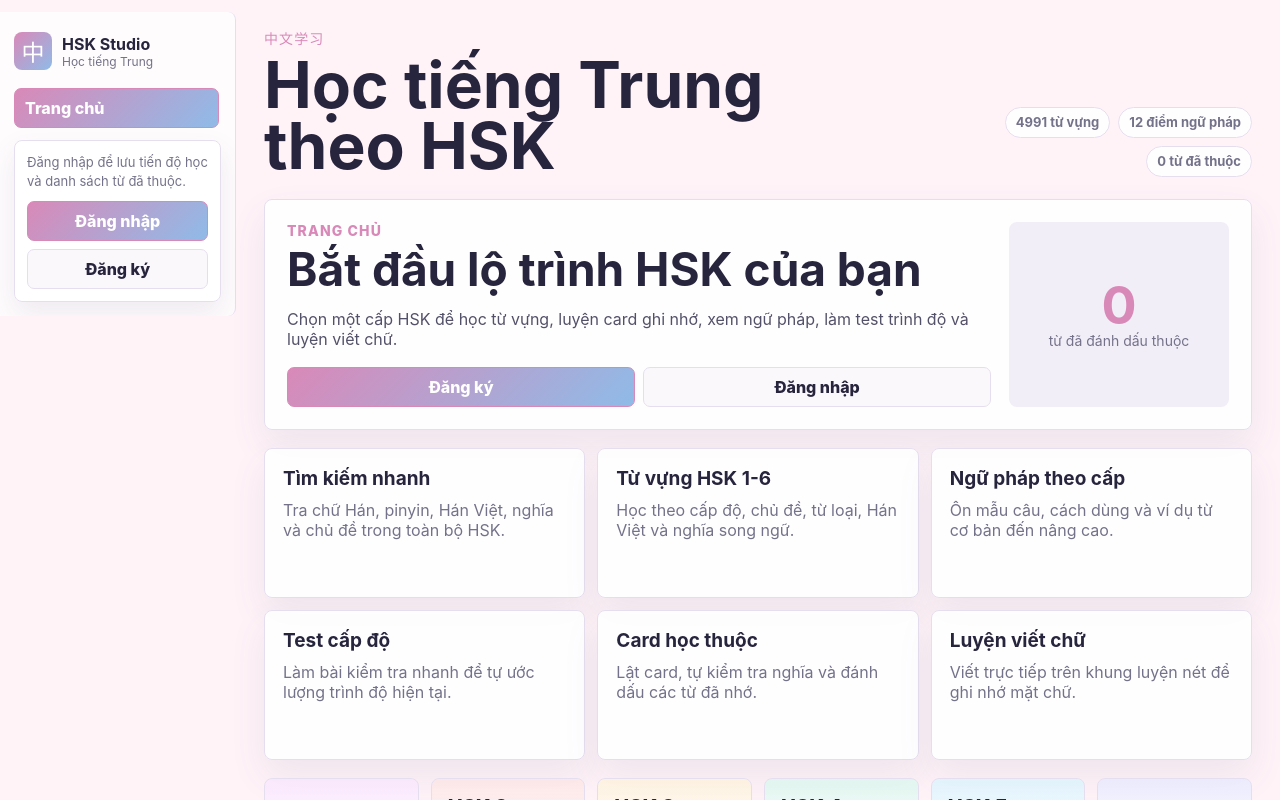
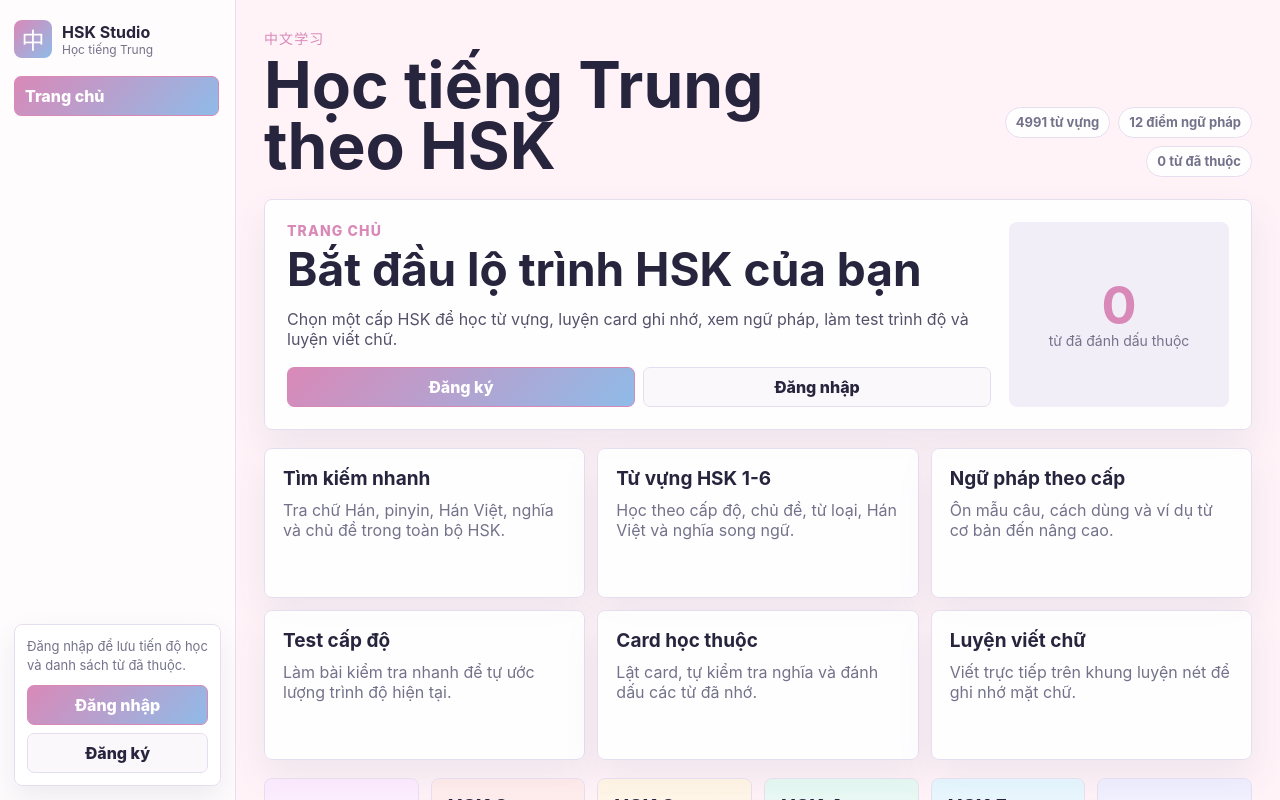
Before and after one commit to kieuanh84/Study_Chinese, a React (Vite) app in the folder client/: page / in a window 1280 px wide. Shown: the top 800 px of the page. Built offline with nearby package versions, Linux system fonts and the light colour scheme.

Commit message:
Pin sidebar account to bottom

```diff
--- a/client/src/App.css
+++ b/client/src/App.css
@@ -88,15 +88,14 @@
 
 .sidebar {
   position: sticky;
-  top: 12px;
+  top: 0;
   z-index: 1;
-  align-self: start;
   display: flex;
-  max-height: calc(100vh - 24px);
+  height: 100vh;
   flex-direction: column;
   gap: 12px;
   border-right: 1px solid var(--border);
-  border-radius: 0 8px 8px 0;
+  border-radius: 0;
   background: rgb(255 255 255 / 72%);
   padding: 14px;
   backdrop-filter: blur(18px);
@@ -347,9 +346,10 @@
 
 .side-nav {
   display: grid;
+  align-content: start;
   gap: 7px;
+  flex: 1 1 auto;
   min-height: 0;
-  max-height: calc(100vh - 310px);
   overflow-y: auto;
   padding-right: 2px;
   scrollbar-width: thin;
@@ -370,7 +370,7 @@
 
 .sidebar-auth {
   flex-shrink: 0;
-  margin-top: 0;
+  margin-top: auto;
 }
 
 .sidebar-auth .auth-card {
```
